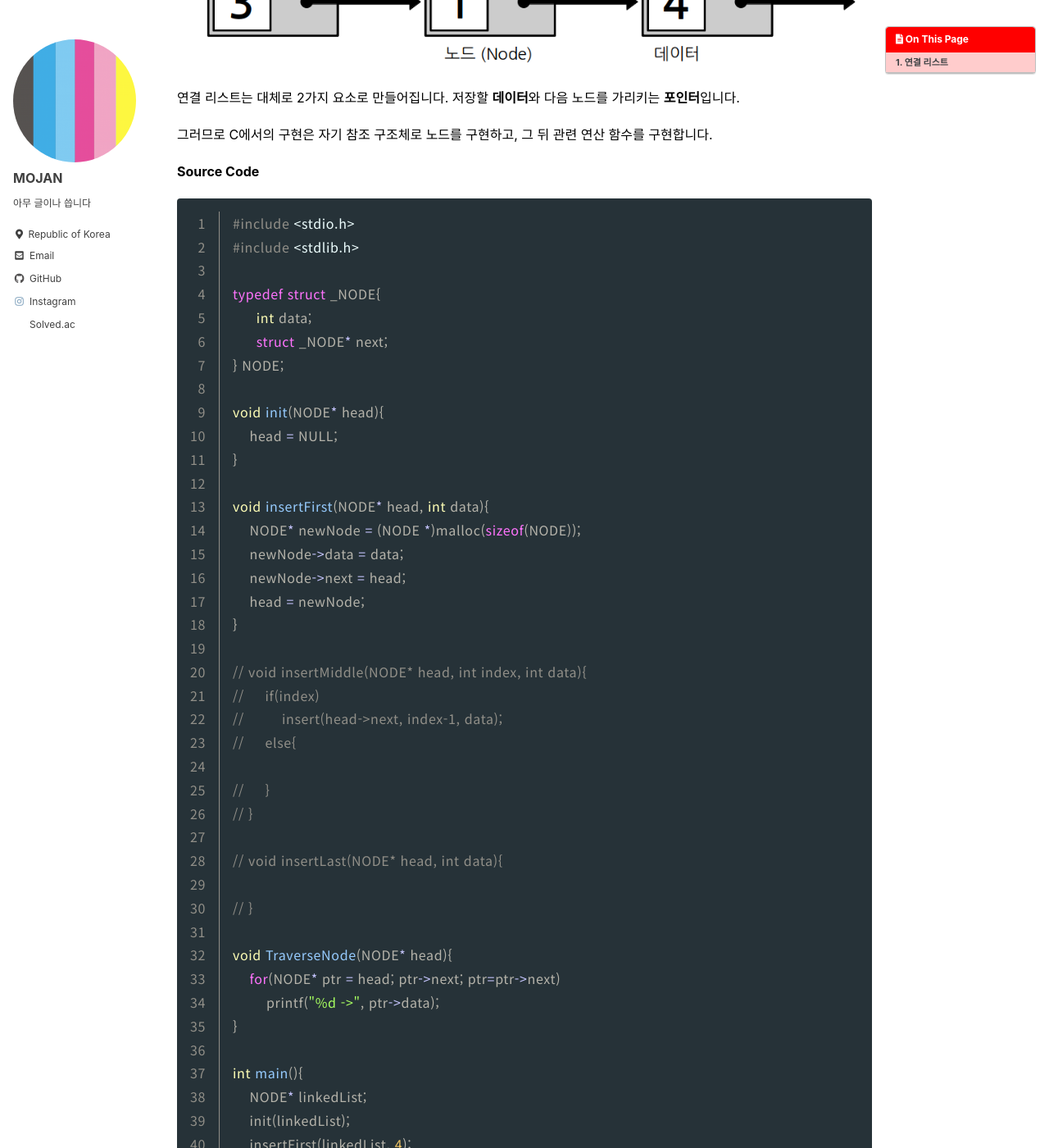
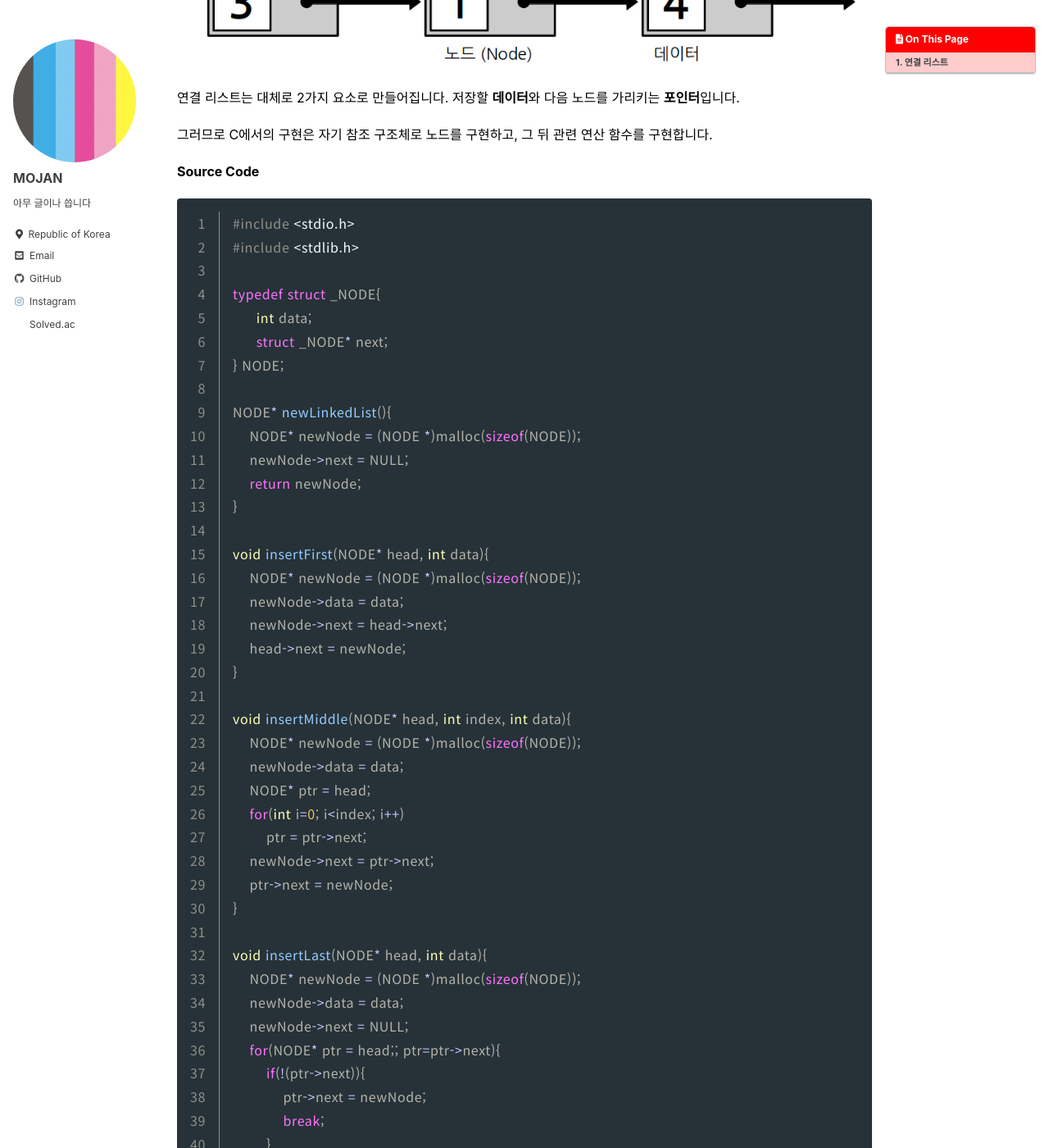
Before and after one commit to MOJAN3543/MOJAN3543.github.io, a Jekyll site: the page built from _posts/DataStructureInC/LinkedList/2023-07-09-DataStructureInLinkedList.md, in a window 1280 px wide and 1400 px high, scrolled down 902 px. Shown: the whole window at 82% size. Built offline with Jekyll 4.4.1, drawn with Linux system fonts in a browser that asks for light colours; cached includes are drawn as plain includes; some of the changed text lies outside the part shown.

Commit message:
Update 2023-07-09-DataStructureInLinkedList.md

````diff
--- a/_posts/DataStructureInC/LinkedList/2023-07-09-DataStructureInLinkedList.md
+++ b/_posts/DataStructureInC/LinkedList/2023-07-09-DataStructureInLinkedList.md
@@ -36,40 +36,56 @@ typedef struct _NODE{
 	struct _NODE* next;
 } NODE;
 
-void init(NODE* head){
-    head = NULL;
+NODE* newLinkedList(){
+    NODE* newNode = (NODE *)malloc(sizeof(NODE));
+    newNode->next = NULL;
+    return newNode;
 }
 
 void insertFirst(NODE* head, int data){
     NODE* newNode = (NODE *)malloc(sizeof(NODE));
     newNode->data = data;
-    newNode->next = head;
-    head = newNode;
+    newNode->next = head->next;
+    head->next = newNode;
 }
 
-// void insertMiddle(NODE* head, int index, int data){
-//     if(index)
-//         insert(head->next, index-1, data);
-//     else{
+void insertMiddle(NODE* head, int index, int data){
+    NODE* newNode = (NODE *)malloc(sizeof(NODE));
+    newNode->data = data;
+    NODE* ptr = head;
+    for(int i=0; i<index; i++)
+        ptr = ptr->next;
+    newNode->next = ptr->next;
+    ptr->next = newNode;
+}
 
-//     }
-// }
-
-// void insertLast(NODE* head, int data){
-
-// }
+void insertLast(NODE* head, int data){
+    NODE* newNode = (NODE *)malloc(sizeof(NODE));
+    newNode->data = data;
+    newNode->next = NULL;
+    for(NODE* ptr = head;; ptr=ptr->next){
+        if(!(ptr->next)){
+            ptr->next = newNode;
+            break;
+        }
+    }
+}
 
 void TraverseNode(NODE* head){
-    for(NODE* ptr = head; ptr->next; ptr=ptr->next)
-        printf("%d ->", ptr->data);
+    for(NODE* ptr = head->next; ptr; ptr=ptr->next)
+        printf("%d -> ", ptr->data);
 }
 
 int main(){
     NODE* linkedList;
-    init(linkedList);
-    insertFirst(linkedList, 4);
-    insertFirst(linkedList, 1);
-    insertFirst(linkedList, 3);
+    linkedList = newLinkedList();
+    // insertFirst(linkedList, 4);
+    // insertFirst(linkedList, 1);
+    // insertFirst(linkedList, 3);
+    insertLast(linkedList, 3);
+    insertLast(linkedList, 1);
+    insertLast(linkedList, 4);
+    insertMiddle(linkedList, 1, 2);
     TraverseNode(linkedList);
 }{% endraw %}
 ```
````
